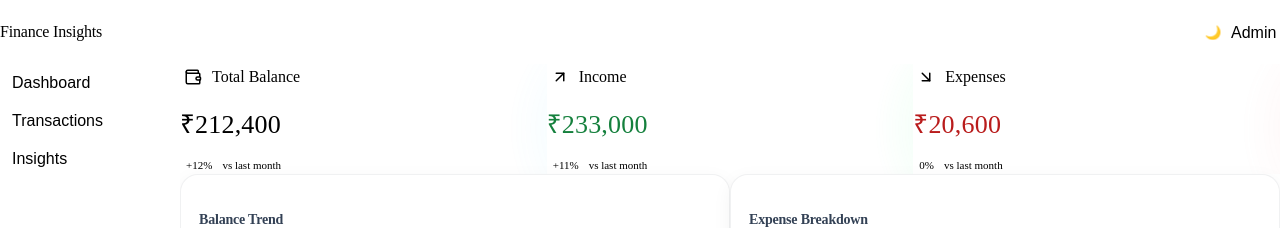
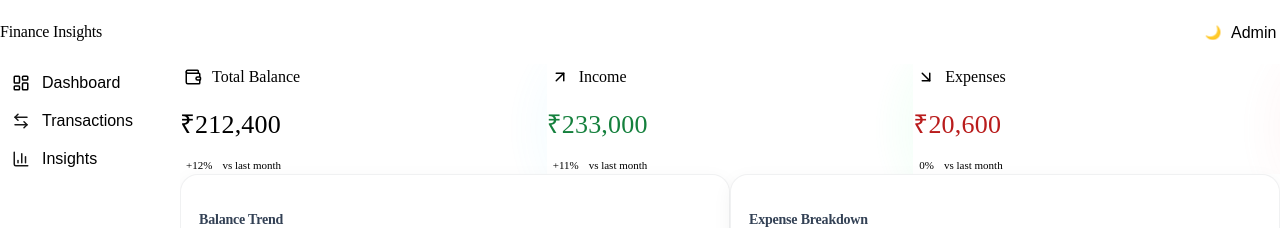
Before and after one commit to sushantshinde7/finance-insights-dashboard, a React (Vite) app: page / in a window 1280 px wide. Shown: the top 228 px of the page. Built offline with nearby package versions, Linux system fonts and the light colour scheme; the HTML template or start-up script is replaced by a standard one.

Commit message:
lucide react icons added to each nav-item in sidebar

```diff
--- a/src/layout/Sidebar.css
+++ b/src/layout/Sidebar.css
@@ -47,6 +47,7 @@
 
   display: flex;
   align-items: center;
+  gap: 12px;
 
   font-size: var(--text-md);
   font-weight: var(--font-medium);
@@ -59,17 +60,39 @@
   transition: all 0.2s ease;
 }
 
+/* ICON */
+.nav-icon {
+  display: inline-flex;
+  align-items: center;
+  justify-content: center;
+
+  flex-shrink: 0;
+
+  opacity: 0.9;
+}
+
+/* HOVER */
 .nav-item:hover {
   background: var(--color-primary-light);
   color: var(--color-primary);
 }
 
+.nav-item:hover .nav-icon {
+  opacity: 1;
+}
+
+/* ACTIVE */
 .nav-item.active {
   background: var(--color-primary-light);
   color: var(--color-primary);
   font-weight: var(--font-semibold);
 }
 
+.nav-item.active .nav-icon {
+  opacity: 1;
+}
+
+/* ACTIVE INDICATOR */
 .nav-item.active::before {
   content: "";
   position: absolute;
@@ -82,7 +105,6 @@
 
   background: var(--color-primary);
 }
-
 /* =========================
    FOOTER META
 ========================= */
--- a/src/layout/Sidebar.jsx
+++ b/src/layout/Sidebar.jsx
@@ -1,10 +1,27 @@
 import "./Sidebar.css";
+import {
+  LayoutDashboard,
+  ArrowLeftRight,
+  BarChart3,
+} from "lucide-react";
 
 const Sidebar = ({ setPage, activePage }) => {
   const navItems = [
-    { key: "dashboard", label: "Dashboard" },
-    { key: "transactions", label: "Transactions" },
-    { key: "insights", label: "Insights" },
+    {
+      key: "dashboard",
+      label: "Dashboard",
+      icon: <LayoutDashboard size={18} />,
+    },
+    {
+      key: "transactions",
+      label: "Transactions",
+      icon: <ArrowLeftRight size={18} />,
+    },
+    {
+      key: "insights",
+      label: "Insights",
+      icon: <BarChart3 size={18} />,
+    },
   ];
 
   return (
@@ -17,7 +34,8 @@ const Sidebar = ({ setPage, activePage }) => {
             className={`nav-item ${activePage === item.key ? "active" : ""}`}
             onClick={() => setPage(item.key)}
           >
-            {item.label}
+            <span className="nav-icon">{item.icon}</span>
+            <span>{item.label}</span>
           </button>
         ))}
       </nav>
```
